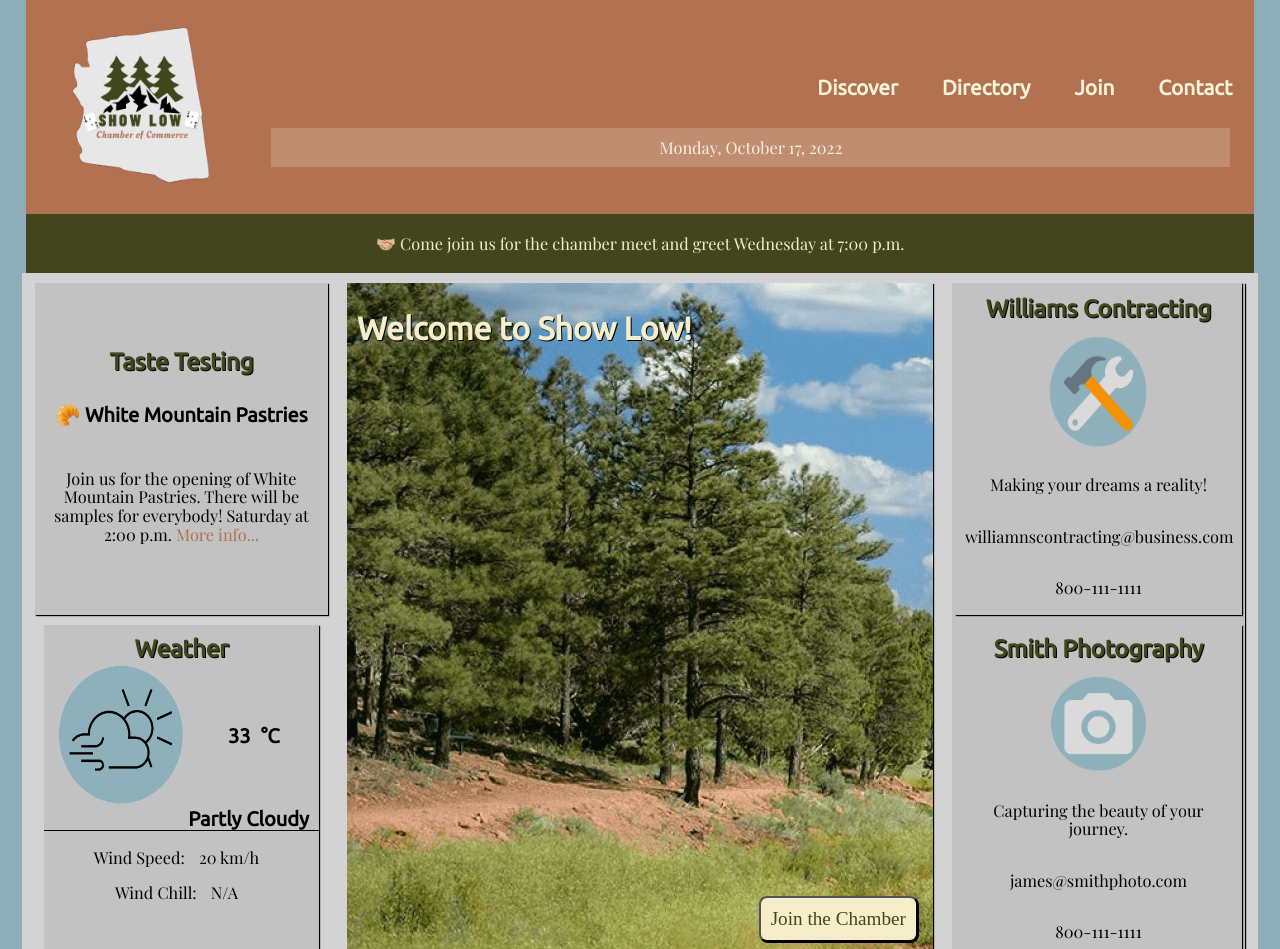
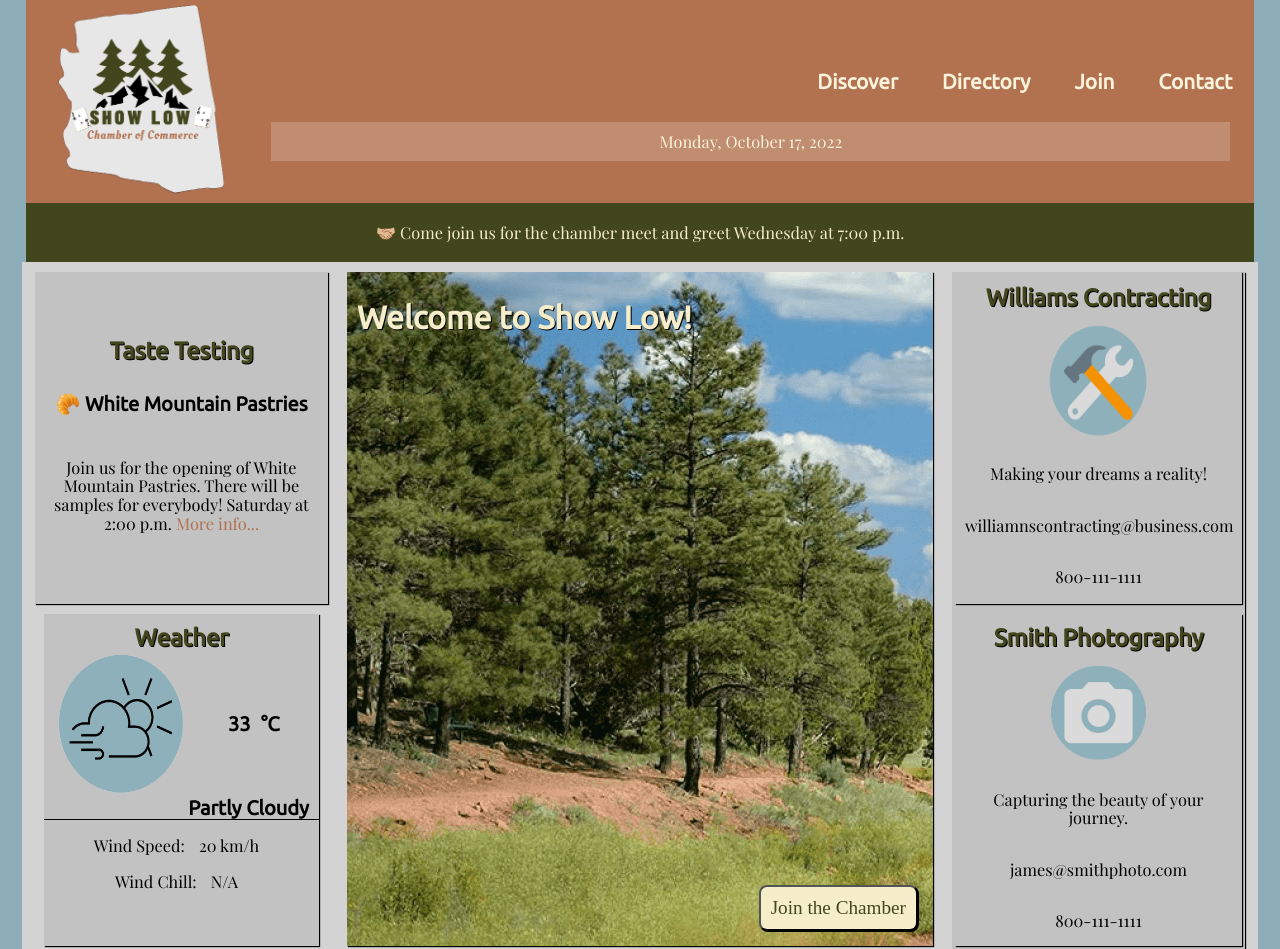
Before and after one commit to mamillergirl/wdd230, a plain HTML site: page chamber/index.html in a window 1280 px wide. Shown: the top 949 px of the page. Drawn offline with nearby package versions, Linux system fonts and the light colour scheme.

Commit message:
change to webp and fix links

```diff
--- a/chamber/css/main.css
+++ b/chamber/css/main.css
@@ -85,11 +85,11 @@ span {
 }
 #logo{
     margin-left: 1rem;
-    max-width: 40%;
+    max-width: 30%;
     float: left;
 }
 #logo img{
-    max-width: 100%;
+    max-width: 85%;
 }
 
 #mainHeader {
@@ -155,6 +155,7 @@ p{
   position: relative;
    display: flex;
    min-height: 150px;
+
 
 }
 .call_to_action h2{
--- a/chamber/index.html
+++ b/chamber/index.html
@@ -13,7 +13,7 @@
   <body>
     <header >
      <div id="mainHeader">
-      <div id="logo"><a href="index.html"><img src="images/logo_with_background.png" alt="Chamber Logo" ></a></div>
+      <div id="logo"><a href="index.html"><img src="images/logo_with_background.webp" alt="Chamber Logo" ></a></div>
       <div class="bottom">
       <nav >
         <ul class="navigation">
@@ -79,7 +79,7 @@
       <div class="event">
         <h3>Taste Testing</h3>
         <h4>🥐 White Mountain Pastries</h4>
-        <p>Join us for the opening of White Mountain Pastries. There will be samples for everybody! Saturday at 2:00 p.m. <a href="3">More info...</a></p>
+        <p>Join us for the opening of White Mountain Pastries. There will be samples for everybody! Saturday at 2:00 p.m. <a href="#">More info...</a></p>
       </div>
       <div class="weather">
         <h3>Weather</h3>
@@ -96,7 +96,7 @@
     </main>
     <footer>
       <div class="topFooter">
-        <img src="images/logo_no_background.png" alt="Footer Logo">
+        <img src="images/logo_no_background.webp" alt="Footer Logo">
         <p>info@showlowchamber.org</p>
         <p><a href="https://www.google.com/maps/place/Show+Low,+AZ+85901/@34.2445112,-110.0498987,13.22z/data=!4m5!3m4!1s0x872f2905cd3521f7:0xc60fd8f7ee55d508!8m2!3d34.2542084!4d-110.0298327">📍 Location Map</a></p>
       </div>
```
Also changed, not shown: chamber/images/logo_no_background.png (deleted), chamber/images/logo_no_background.webp (added), chamber/images/logo_with_background.png (deleted), chamber/images/logo_with_background.webp (added).
